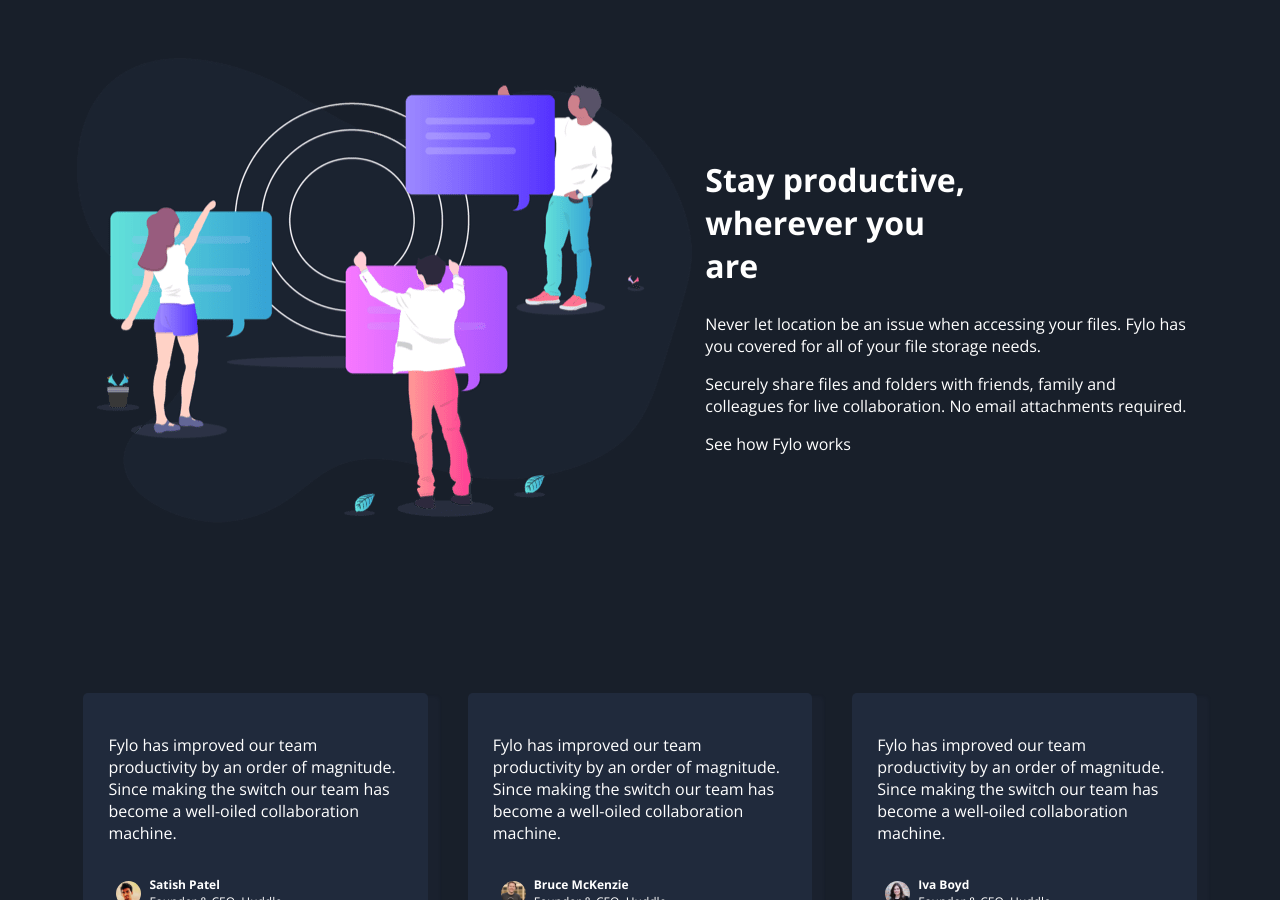
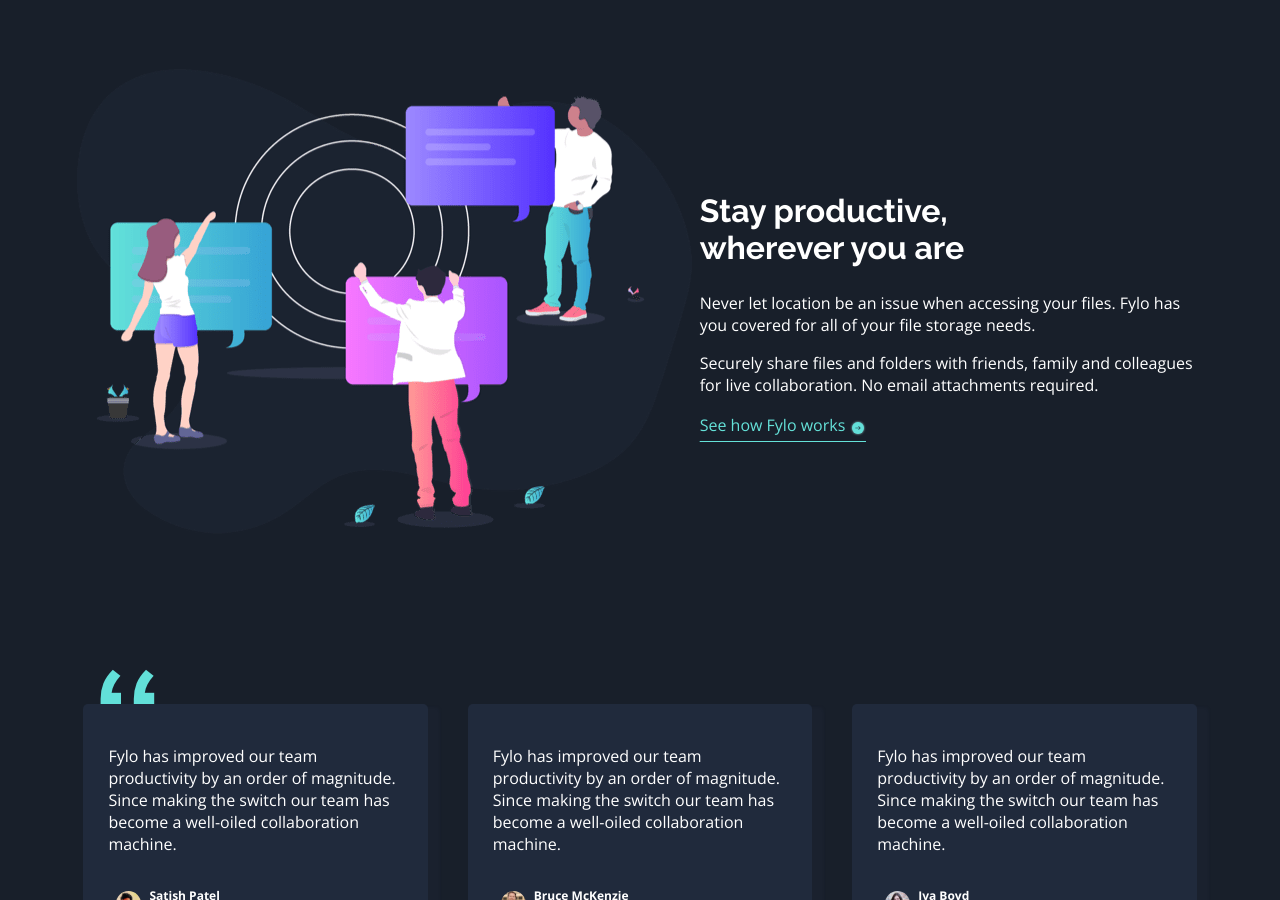
Before and after one commit to GWilson444/fylo-dark-theme-landing, a plain HTML site: page index.html in a window 1280 px wide. Shown: the part 1900-2800 px from the top of the page. Drawn offline with nearby package versions, Linux system fonts and the light colour scheme.

Commit message:
updated index.html and style.css up to call-to-action

```diff
--- a/index.html
+++ b/index.html
@@ -58,7 +58,7 @@
     <main>
       <!-- Intro Section -->
 
-      <section class="intro">
+      <section id="intro">
         <figure>
           <img src="./images/illustration-intro.png" alt="" />
         </figure>
@@ -78,7 +78,7 @@
 
       <!-- Features Section -->
 
-      <section class="features center">
+      <section id="features" class="center">
         <div class="feature">
           <figure>
             <img src="./images/icon-access-anywhere.svg" alt="" />
@@ -133,7 +133,9 @@
         </div>
       </section>
 
-      <section class="productivity center">
+      <!-- Productivity Section -->
+
+      <section id="productivity" class="center">
         <figure>
           <img src="./images/illustration-stay-productive.png" alt="" />
         </figure>
@@ -151,13 +153,14 @@
             for live collaboration. No email attachments required.
           </p>
 
-          <a>See how Fylo works</a>
+          <a href="#">See how Fylo works<img src="./images/icon-arrow.svg"></a>
         </div>
       </section>
 
       <!-- Testimonials Section -->
 
-      <section class="testimonials">
+      <section id="testimonials">
+        <img src="./images/bg-quotes.png" class="quotes" alt="">
         <div class="testimonial left">
           <p>
             Fylo has improved our team productivity by an order of magnitude.
@@ -209,7 +212,7 @@
 
       <!-- Call-to-Action Section-->
 
-      <section class="signup">
+      <section id="call-to-action">
         <h3>Get early access today</h3>
 
         <p>
--- a/style.css
+++ b/style.css
@@ -15,7 +15,7 @@ body {
 h1,
 h2,
 h3,
-h4, {
+h4 {
   font-family: "Raleway", sans-serif;
 }
 
@@ -82,23 +82,23 @@ main {
 
 /* Intro Styles */
 
-.intro {
+#intro {
   position: relative;
   background-color: hsl(218, 28%, 15%);
   z-index: 1;
 }
-.intro figure img {
+#intro figure img {
   display: block;
   margin: auto;
 }
 
-.intro h2 {
+#intro h2 {
   width: 40%;
   line-height: 1.5em;
   margin: 28.5px auto;
 }
 
-.intro p {
+#intro p {
   width: 35%;
   margin: 0 auto 16px;
 }
@@ -111,7 +111,7 @@ main {
 
 /* Features Style */
 
-.features {
+#features {
   display: flex;
   flex-wrap: wrap;
   justify-content: space-around;
@@ -123,29 +123,53 @@ main {
   padding-bottom: 80px;
 }
 
+.feature figure {
+  height: 92.8px;
+}
+
 /* Productivity Styles */
 
-.productivity {
+#productivity {
   display: flex;
   width: 88%;
 }
 
-.productivity .content {
+#productivity .content {
   text-align: left;
-  width: 43%;
+  width: 44%;
   margin: auto;
 }
 
-.productivity .content h2 {
+#productivity .content h2 {
   width: 55%;
+}
+
+#productivity .content a {
+  text-underline-offset: 10px;
+  color: hsl(176, 68%, 64%);
+}
+#productivity .content img {
+  margin-top: 8px;
+  vertical-align: middle;
+  padding: 0 0 5px 5px;
+  border-bottom: 1px solid hsl(176, 68%, 64%);
 }
 
 /* Testimonials Styles */
 
-.testimonials {
+.quotes {
+  position: absolute;
+  left: 100px;
+  top: -35px;
+  z-index: -1;
+}
+
+#testimonials {
+  position: relative;
   display: flex;
   justify-content: center;
   margin: 165px auto;
+  z-index: 1;
 }
 
 .testimonial {
```
Lines whose indentation alone changed are shown as unchanged.
